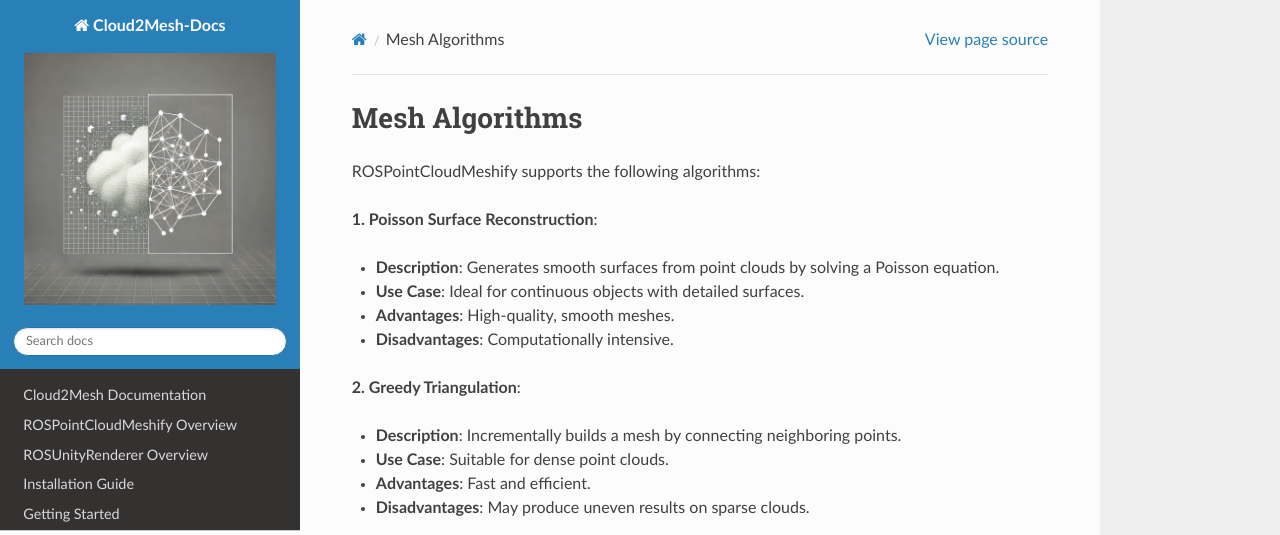
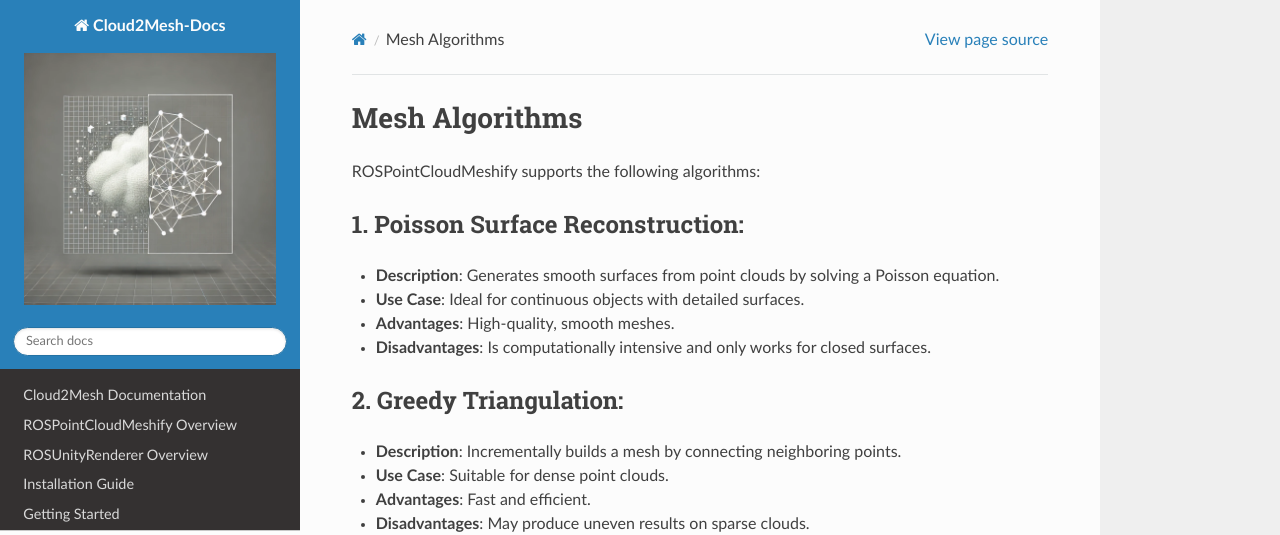
Before and after one commit to NiklasDerEchte/Cloud2Mesh-Docs, a Sphinx documentation site: the page built from docs/mesh_algorithms.rst, in a window 1280 px wide and 1400 px high. Shown: the top 535 px of the window. Built offline with Sphinx 7.4.7 and the Read the Docs theme 3.1.0, drawn with Linux system fonts in a browser that asks for light colours; some of the changed text lies outside the part shown.

```diff
--- a/docs/mesh_algorithms.rst
+++ b/docs/mesh_algorithms.rst
@@ -3,23 +3,41 @@ Mesh Algorithms
 
 ROSPointCloudMeshify supports the following algorithms:
 
-**1. Poisson Surface Reconstruction**:
+1. Poisson Surface Reconstruction:
+##################################
 
 - **Description**: Generates smooth surfaces from point clouds by solving a Poisson equation.
 - **Use Case**: Ideal for continuous objects with detailed surfaces.
 - **Advantages**: High-quality, smooth meshes.
-- **Disadvantages**: Computationally intensive.
+- **Disadvantages**: Is computationally intensive and only works for closed surfaces.
 
-**2. Greedy Triangulation**:
+2. Greedy Triangulation:
+########################
 
 - **Description**: Incrementally builds a mesh by connecting neighboring points.
 - **Use Case**: Suitable for dense point clouds.
 - **Advantages**: Fast and efficient.
 - **Disadvantages**: May produce uneven results on sparse clouds.
 
-**3. Fast Organized Triangle Reconstruction**:
+.. raw:: html
+
+   <video width="640" height="360" controls>
+       <source src="_static/GreedyMesh.mp4" type="video/mp4">
+       Ihr Browser unterstützt das Video-Tag nicht.
+   </video>
+
+
+3. Fast Organized Triangle Reconstruction:
+##########################################
 
 - **Description**: Quickly reconstructs meshes by leveraging the organized structure of point clouds.
-- **Use Case**: Best for structured light cameras like Zivid.
+- **Use Case**: Best for realtime processing of structured point clouds, such as those from depth sensors.
 - **Advantages**: Extremely fast.
 - **Disadvantages**: Limited to organized data.
+
+.. raw:: html
+
+   <video width="640" height="360" controls>
+       <source src="_static/FastMesh.mp4" type="video/mp4">
+       Ihr Browser unterstützt das Video-Tag nicht.
+   </video>
--- a/docs/ros_unity_renderer.rst
+++ b/docs/ros_unity_renderer.rst
@@ -12,6 +12,5 @@ Features
 
 - Support for real-time updates of meshes.
 - Optimized for Unity’s **AR Foundation Framework**.
-- Lightweight and highly efficient rendering pipeline.
 
 Repository: `GitHub - ROSUnityRenderer <https://github.com/NiklasDerEchte/ROSUnityRenderer>`_
```
Also changed, not shown: docs/installation.rst (+5 -5 lines), docs/ros_point_cloud_meshify.rst (+6 -3 lines), docs/usage.rst (+12 -5 lines), 2 other files.
